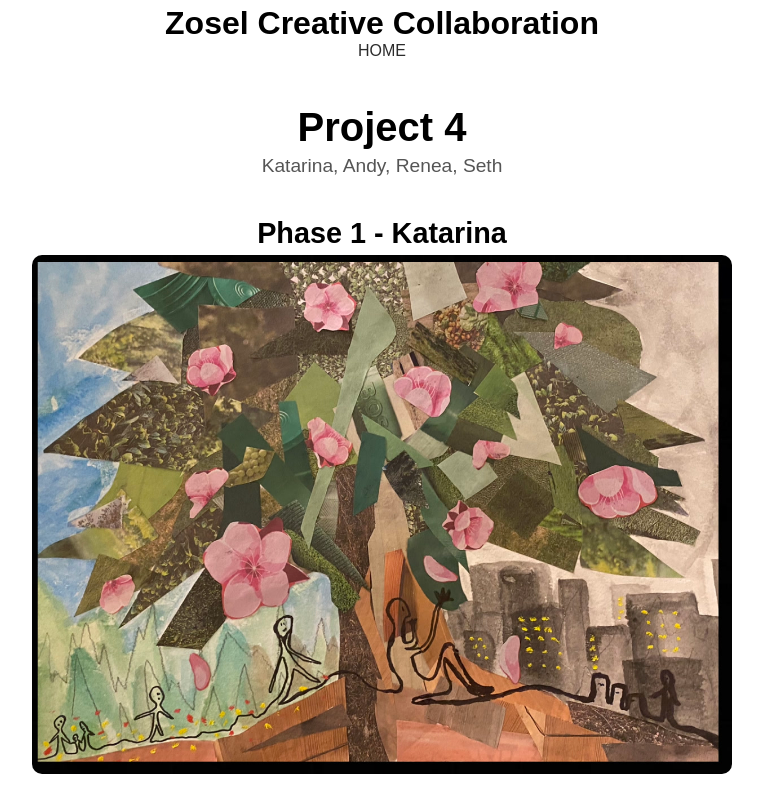
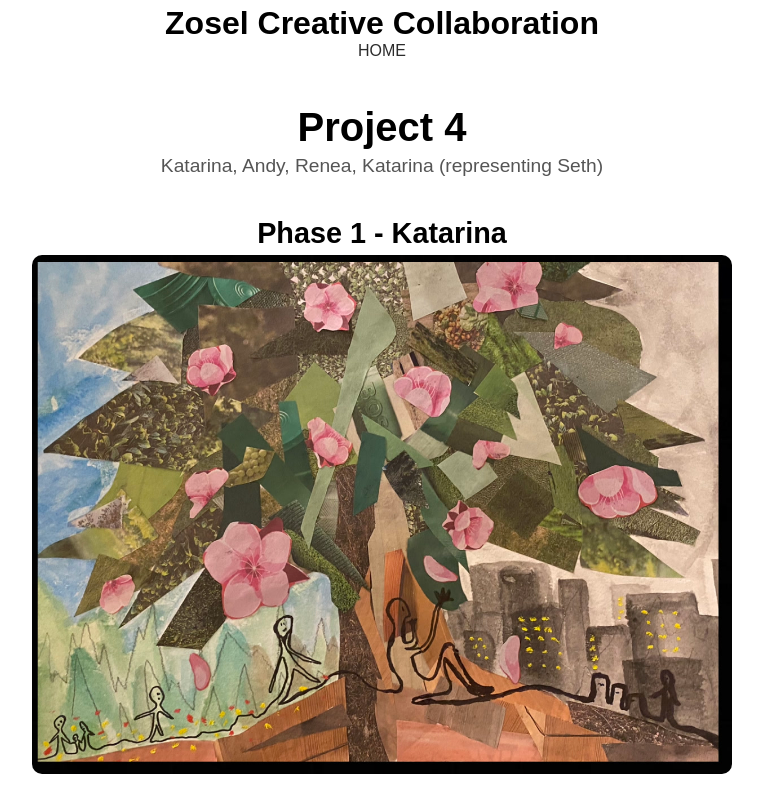
Before and after one commit to wiltonfs/Zosel-Creative-Collaboration, a plain HTML site: page cc1/4.html in a window 1280 px wide. Shown: the top 800 px of the page, without its empty margins (258-1021 px from the left). Drawn offline with Linux system fonts and the light colour scheme.

Commit message:
Made the messaging around Seth more consistent

```diff
--- a/cc1/4.html
+++ b/cc1/4.html
@@ -24,7 +24,7 @@
   <!-- Content -->
   <main>
     <h1 class="title">Project 4</h1>
-    <h2 class="subtitle">Katarina, Andy, Renea, Seth</h2>
+    <h2 class="subtitle">Katarina, Andy, Renea, Katarina (representing Seth)</h2>
 
     <section>
       <h2>Phase 1 - Katarina</h2>
```
